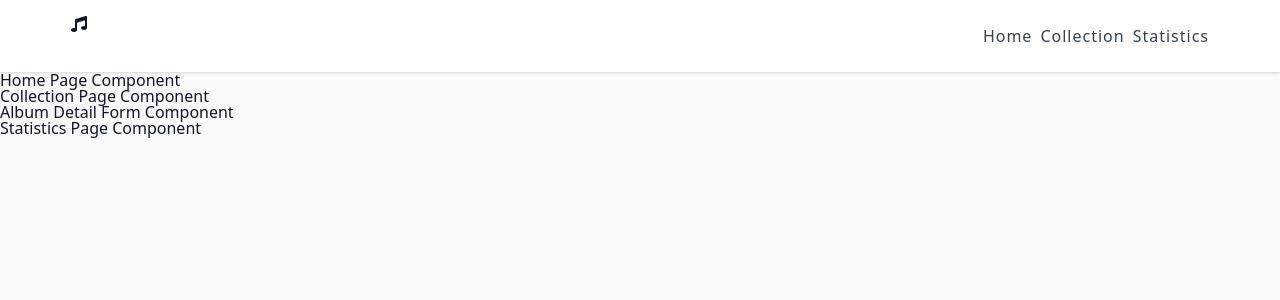
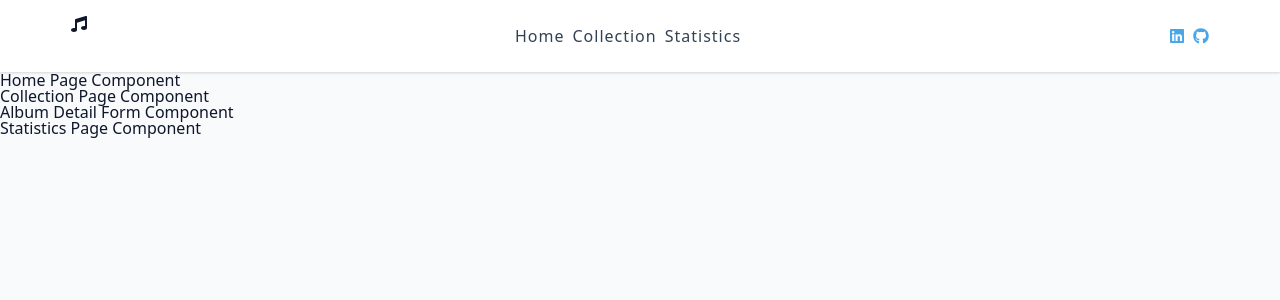
Before and after one commit to dariusz75/music-collection-catalog, a React (Create React App) app: page / in a window 1280 px wide. Shown: the top 300 px of the page. Built offline with nearby package versions, Linux system fonts and the light colour scheme.

Commit message:
work in progress on navbar

```diff
--- a/src/components/Navbar/Navbar.tsx
+++ b/src/components/Navbar/Navbar.tsx
@@ -1,15 +1,27 @@
 import './navbar.css';
-import { FC, useState } from 'react';
+import { FC, useState, useRef } from 'react';
 import { FaBars, FaMusic } from 'react-icons/fa';
 
 import { links, socialLinks } from './links';
 
 const Navbar: FC = () => {
-	const [showLinks, setShowLinks] = useState(true);
+	const [showLinks, setShowLinks] = useState(false);
+
+  const linksContainerRef  = useRef<HTMLDivElement>(null);
+  const linksRef = useRef<HTMLUListElement>(null);
 
 	const toggleLinks = () => {
+
 		setShowLinks(!showLinks);
 	};
+
+  interface LinkStyles {
+    [Key: string]: string;
+  }
+
+  const linkStyles: LinkStyles = {
+    heigh: showLinks? `${linksRef.current?.getBoundingClientRect().height}px` : '0px'
+  };
 
 	return (
 		<nav>
@@ -22,9 +34,13 @@ const Navbar: FC = () => {
 						<FaBars />
 					</button>
 				</div>
-				{showLinks && (
-					<div className='links-container'>
-						<ul className='links'>
+
+					<div
+            className='links-container'
+            ref={linksContainerRef}
+            style={linkStyles}
+          >
+						<ul className='links' ref={linksRef}>
 							{links.map((link) => {
 								const { id, url, text } = link;
 								return (
@@ -35,7 +51,17 @@ const Navbar: FC = () => {
 							})}
 						</ul>
 					</div>
-				)}
+				{/* social links */}
+        <ul className='social-icons'>
+          {socialLinks.map((socialIcon) => {
+            const { id, url, icon } = socialIcon;
+            return (
+              <li key={id}>
+                <a href={url}>{icon}</a>
+              </li>
+            );
+          })}
+        </ul>
 			</div>
 		</nav>
 	);
--- a/src/components/Navbar/links.tsx
+++ b/src/components/Navbar/links.tsx
@@ -38,7 +38,7 @@ export const socialLinks: SocialLink[] = [
 		icon: <FaLinkedin />,
 	},
 	{
-		id: 1,
+		id: 2,
 		url: 'https://github.com/dariusz75',
 		icon: <FaGithub />,
 	},
--- a/src/components/Navbar/navbar.css
+++ b/src/components/Navbar/navbar.css
@@ -1,3 +1,6 @@
+
+@import "../../index.css";
+
 nav {
 	background: var(--white);
 	box-shadow: var(--shadow-1);
@@ -9,6 +12,7 @@ nav {
 	justify-content: space-between;
 	padding: 1rem;
 }
+
 .nav-toggle {
 	font-size: 1.5rem;
 	color: var(--primary-500);
@@ -17,13 +21,16 @@ nav {
 	transition: var(--transition);
 	cursor: pointer;
 }
+
 .nav-toggle:hover {
 	color: var(--primary-700);
 	transform: rotate(90deg);
 }
+
 .logo {
 	height: 40px;
 }
+
 .links a {
 	color: var(--grey-700);
 	font-size: 1rem;
@@ -54,9 +61,11 @@ nav {
 	.nav-toggle {
 		display: none;
 	}
+
 	.nav-header {
 		padding: 0;
 	}
+
 	.nav-center {
 		max-width: 1170px;
 		margin: 0 auto;
@@ -65,29 +74,37 @@ nav {
 		justify-content: space-between;
 		padding: 1rem;
 	}
+
 	.links-container {
 		height: auto !important;
 	}
+
 	.links {
 		display: flex;
 		gap: 0.5rem;
 	}
+
 	.links a {
 		padding: 0;
 	}
+
 	.links a:hover {
 		padding: 0;
 		background: transparent;
 	}
+
 	.social-icons {
 		display: flex;
 		gap: 0.5rem;
 	}
+
 	.social-icons a {
 		color: var(--primary-500);
 		transition: var(--transition);
 	}
+
 	.social-icons a:hover {
 		color: var(--primary-300);
 	}
+
 }
```
Also changed, not shown: 1 other file (tests, documents, lock files or other folders).
